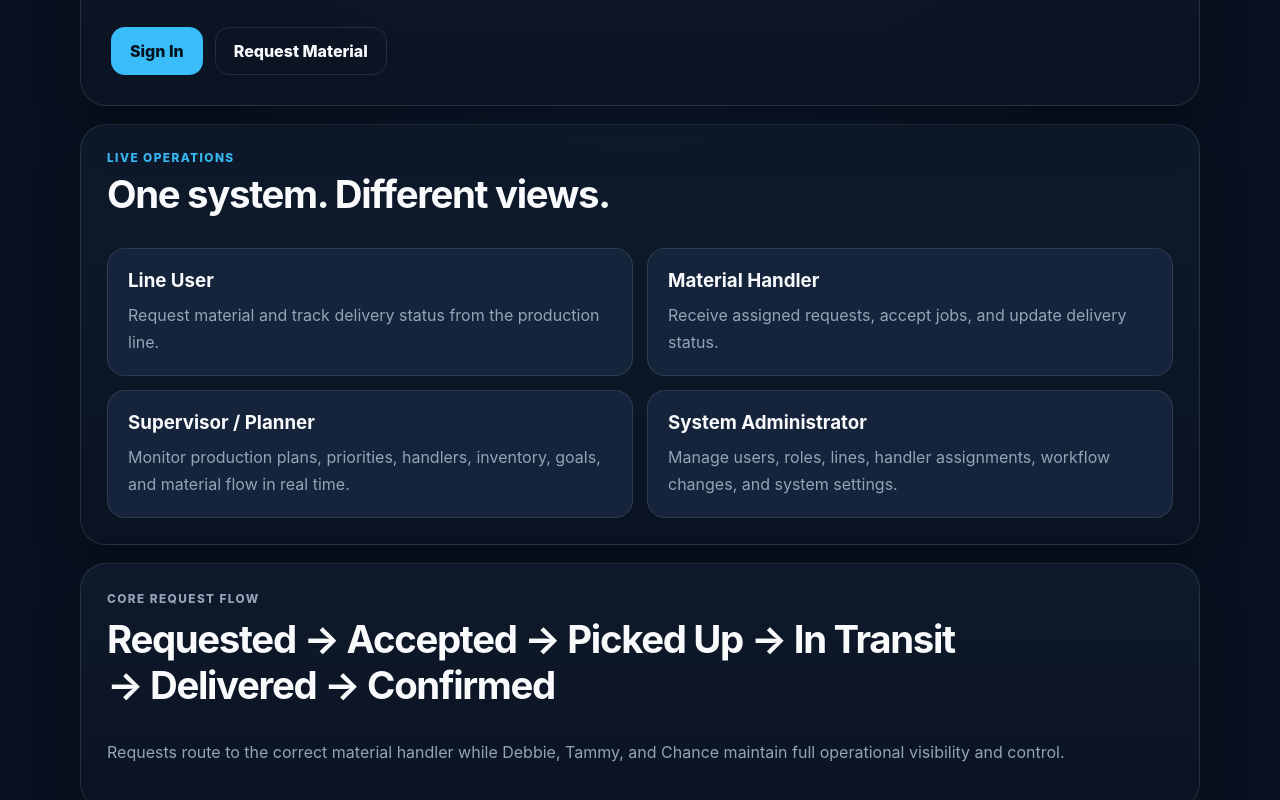
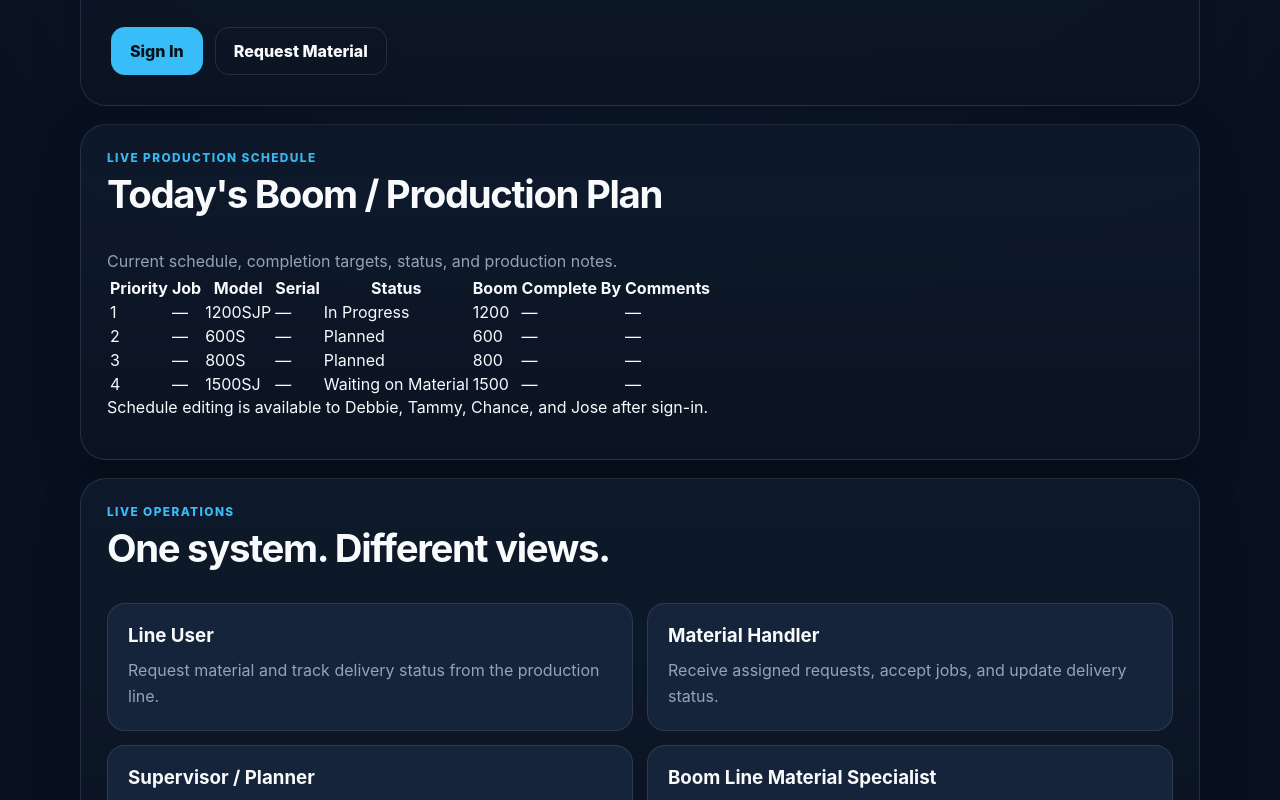
Before and after one commit to GregLivin/lineflow-ai, a Next.js app: page / in a window 1280 px wide. Shown: the part 360-1160 px from the top of the page. Built offline with nearby package versions, Linux system fonts and the light colour scheme.

Commit message:
Show production schedule on LineFlow home screen

```diff
--- a/app/page.tsx
+++ b/app/page.tsx
@@ -1,5 +1,6 @@
 import Link from 'next/link';
 import LiveClock from '../components/LiveClock';
+import ProductionSchedule from '../components/ProductionSchedule';
 
 const roles = [
   {
@@ -15,8 +16,8 @@ const roles = [
     text: "Monitor production plans, priorities, handlers, inventory, goals, and material flow in real time.",
   },
   {
-    title: "System Administrator",
-    text: "Manage users, roles, lines, handler assignments, workflow changes, and system settings.",
+    title: "Boom Line Material Specialist",
+    text: "Oversee boom-line material readiness, schedule status, issues, and production support.",
   },
 ];
 
@@ -54,6 +55,8 @@ export default function Home() {
         </div>
       </section>
 
+      <ProductionSchedule />
+
       <section className="sectionBlock homeOverview">
         <div className="sectionHeading">
           <div>
@@ -76,7 +79,7 @@ export default function Home() {
         <p className="eyebrow">Core Request Flow</p>
         <h2>Requested → Accepted → Picked Up → In Transit → Delivered → Confirmed</h2>
         <p>
-          Requests route to the correct material handler while Debbie, Tammy, and Chance maintain full operational visibility and control.
+          Requests route to the correct material handler while Debbie, Tammy, Chance, and Jose maintain the visibility needed for production support.
         </p>
       </section>
     </main>
```
